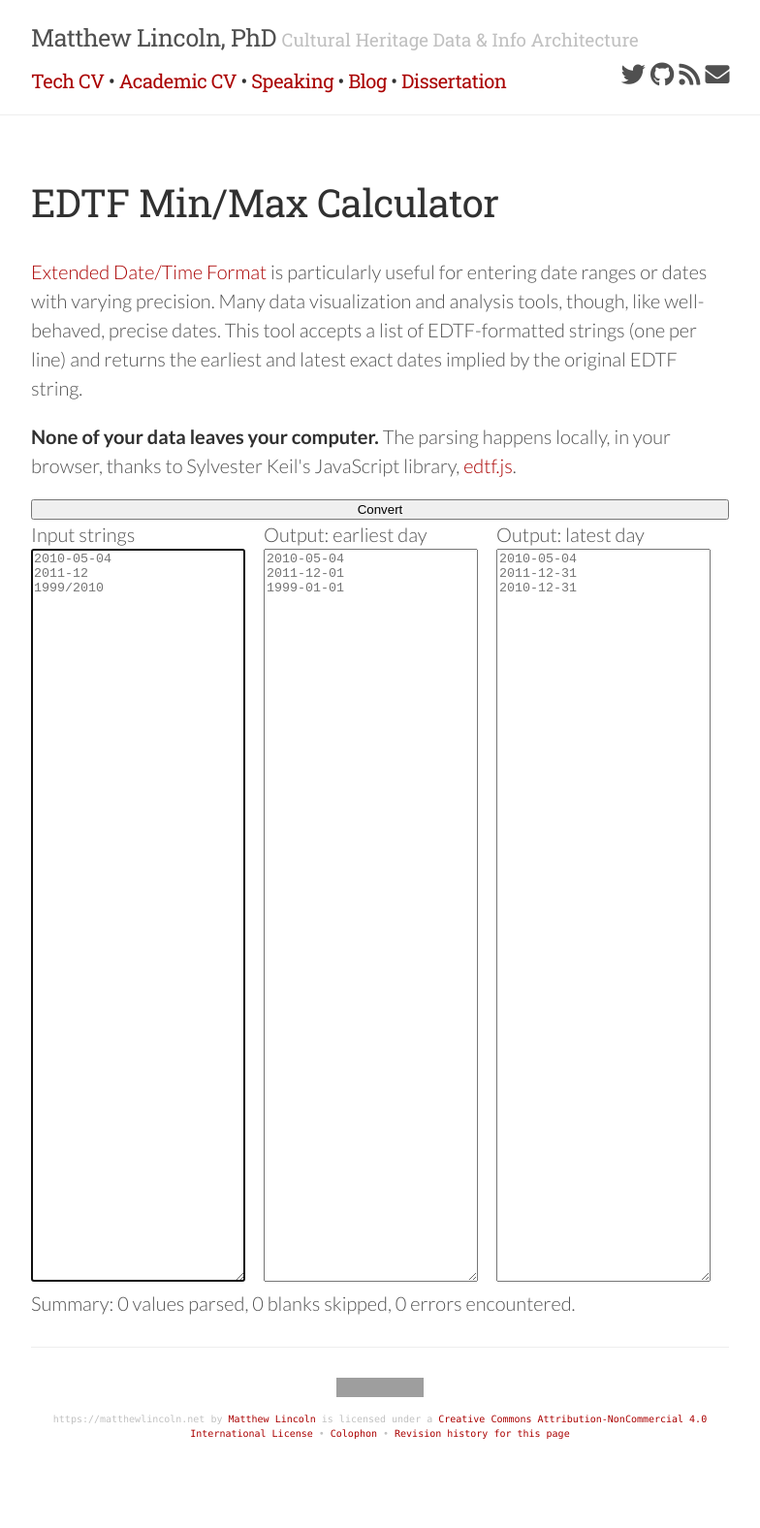
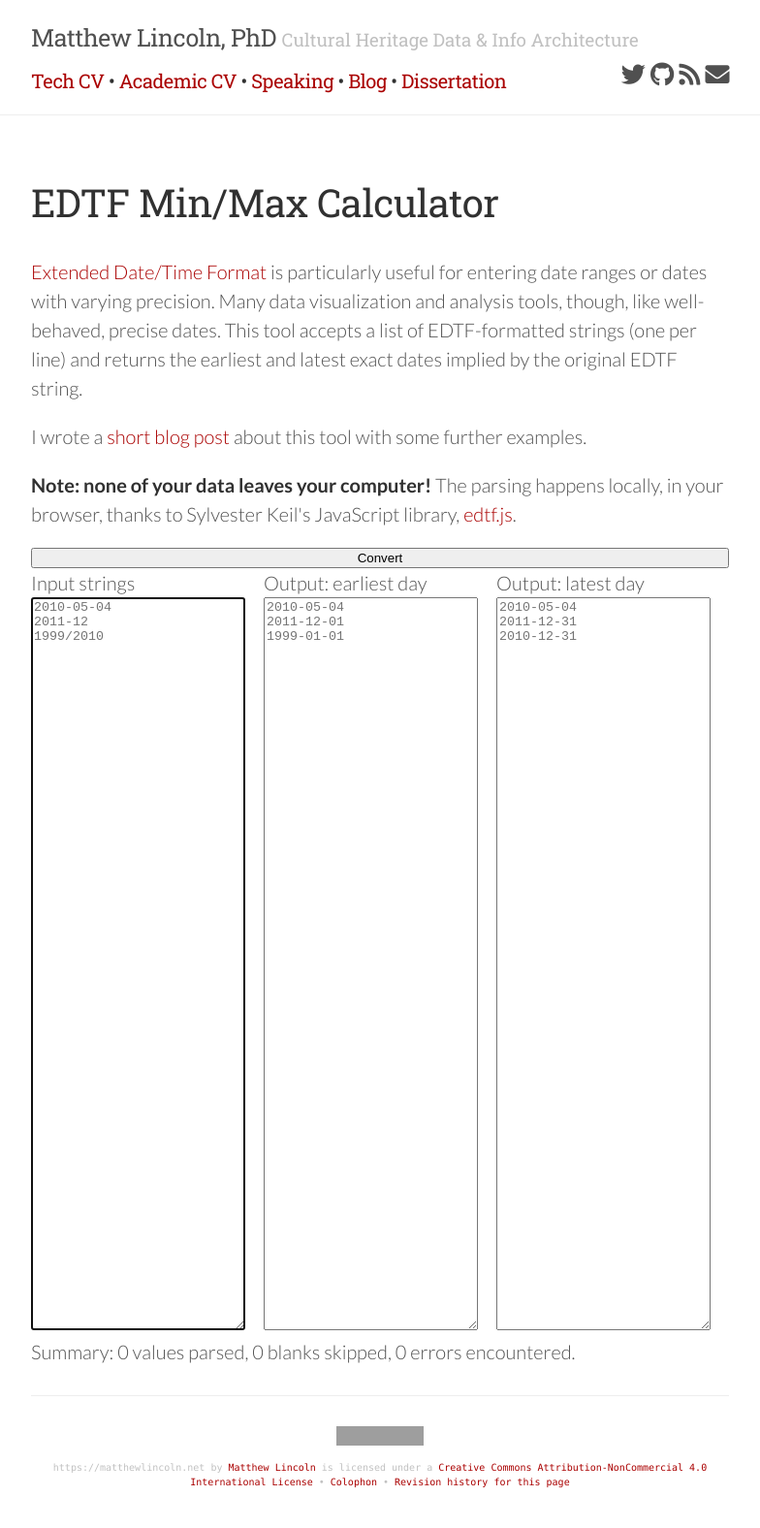
Before and after one commit to mdlincoln/mdlincoln.github.io, a Jekyll site: the page built from pages/edtf.html, in a window 1280 px wide. Shown: the whole page at 97% size, without its empty margins (248-1032 px from the left). Built offline with Jekyll 4.4.1, drawn with Linux system fonts in a browser that asks for light colours; nearby versions of some CDN libraries; before the commit the page ends 1526 px from its top, so only the background shows below that; grey boxes are pictures that could not be loaded.

Commit message:
add blogpost link to edtf tool

```diff
--- a/pages/edtf.html
+++ b/pages/edtf.html
@@ -11,7 +11,9 @@ title: EDTF Converter
   accepts a list of EDTF-formatted strings (one per line) and returns the earliest and latest exact dates implied by
   the
   original EDTF string.</p>
-<p><strong>None of your data leaves your computer.</strong> The parsing happens locally, in your browser,
+<p>I wrote a <a href="/2021/03/20/convert-edtf-boundaries.html">short blog post</a> about this tool with some further
+  examples.</p>
+<p><strong>Note: none of your data leaves your computer!</strong> The parsing happens locally, in your browser,
   thanks to Sylvester Keil's JavaScript
   library, <a href="https://github.com/inukshuk/edtf.js">edtf.js</a>.</p>
 
```
